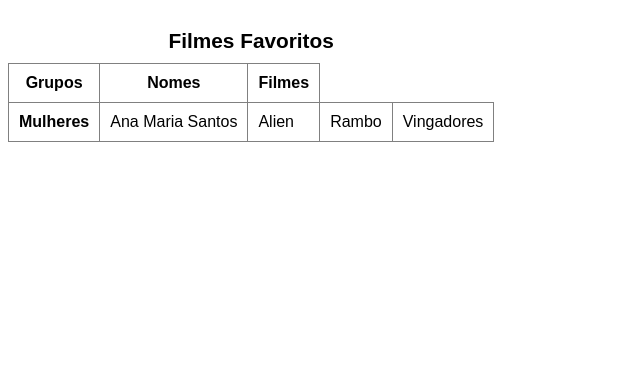
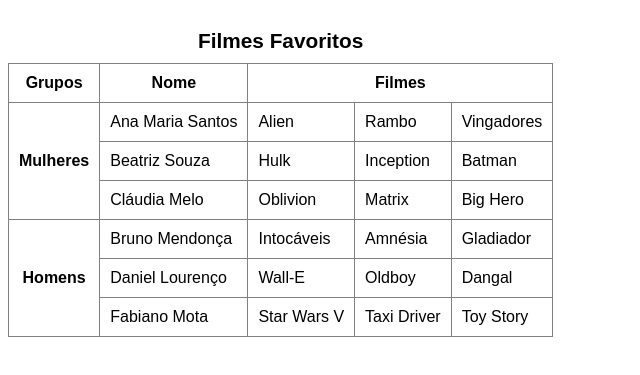
Before and after one commit to lepenedo/html-css, a plain HTML site: page exercicios/ex023/tabela004.html in a window 1280 px wide. Shown: the part 61-436 px from the top of the page, without its empty margins (0-640 px from the left). Drawn offline with Linux system fonts and the light colour scheme.

Commit message:
update tabela004.html

```diff
--- a/exercicios/ex023/tabela004.html
+++ b/exercicios/ex023/tabela004.html
@@ -30,20 +30,53 @@
    <h1>Exercício de Tabelas</h1>
     <table>
         <caption>Filmes Favoritos</caption>
+
         <thead>
             <tr>
                 <th>Grupos</th>
-                <th>Nomes</th>
-                <th coldspan="3">Filmes</th>
-        </tr>
-    </thead>
+                <th>Nome</th>
+                <th colspan="3">Filmes</th>
+            </tr>
+        </thead>
+
         <tbody>
             <tr>
-                <th>Mulheres</th>
+                <th rowspan="3">Mulheres</th>
                 <td>Ana Maria Santos</td>
                 <td>Alien</td>
                 <td>Rambo</td>
                 <td>Vingadores</td>
+            </tr>
+            <tr>
+                <td>Beatriz Souza</td>
+                <td>Hulk</td>
+                <td>Inception</td>
+                <td>Batman</td>
+            </tr>
+            <tr>
+                <td>Cláudia Melo</td>
+                <td>Oblivion</td>
+                <td>Matrix</td>
+                <td>Big Hero</td>
+            </tr>
+            <tr>
+                <th rowspan="3">Homens</th>
+                <td>Bruno Mendonça</td>
+                <td>Intocáveis</td>
+                <td>Amnésia</td>
+                <td>Gladiador</td>
+            </tr>
+            <tr>
+                <td>Daniel Lourenço</td>
+                <td>Wall-E</td>
+                <td>Oldboy</td>
+                <td>Dangal</td>
+            </tr>
+            <tr>
+                <td>Fabiano Mota</td>
+                <td>Star Wars V</td>
+                <td>Taxi Driver</td>
+                <td>Toy Story</td>
             </tr>
         </tbody>
    </table>
```
